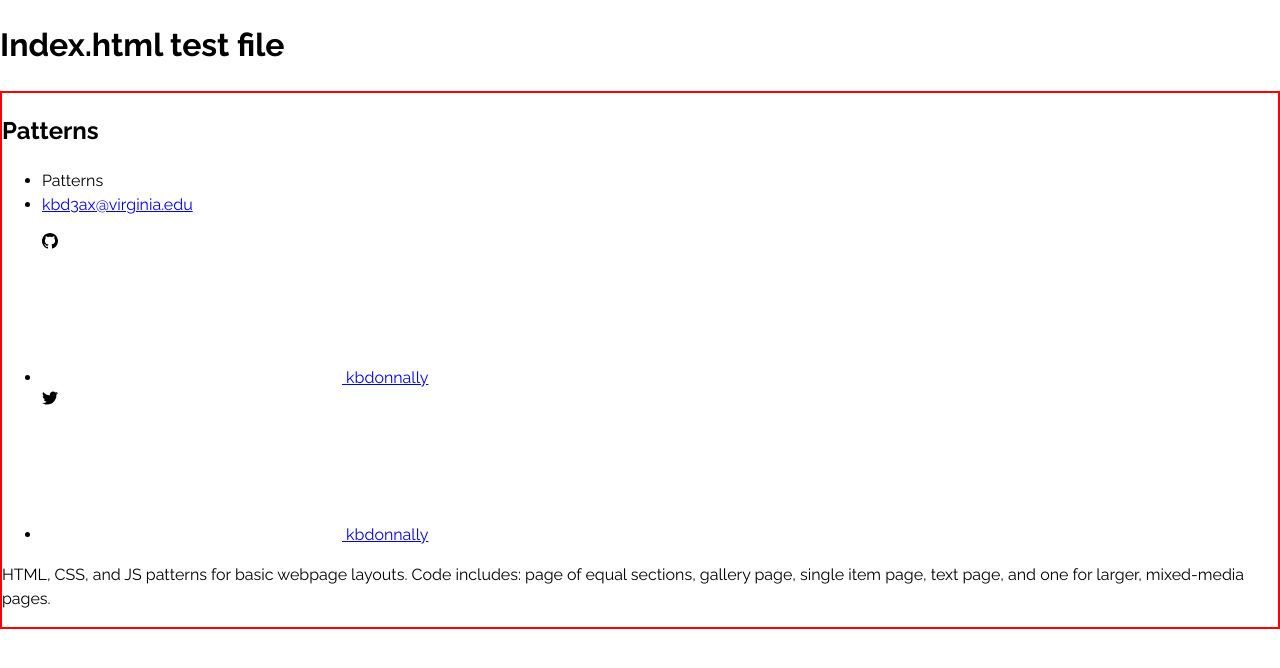
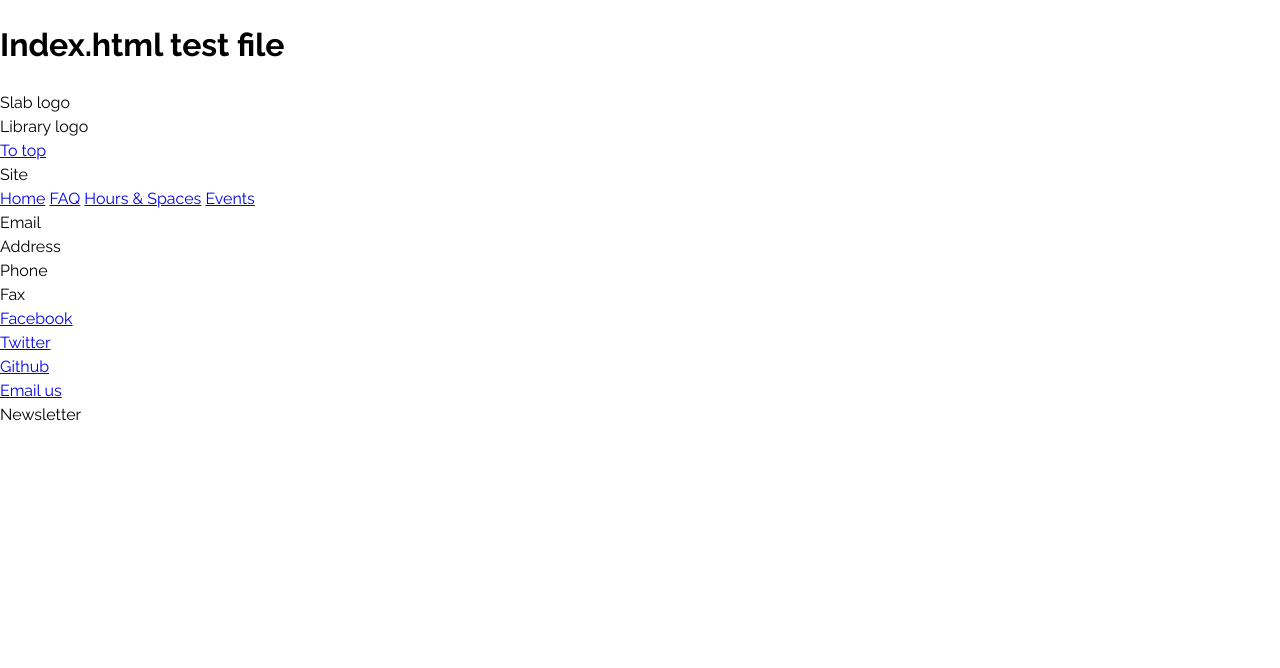
Before and after one commit to kbdonnally/patterns, a Jekyll site: the page built from index.html, in a window 1280 px wide. Shown: the top 668 px of the page. Built offline with Jekyll 4.4.1, drawn with Linux system fonts in a browser that asks for light colours; some web fonts are replaced.

Commit message:
Create dummy prototype of SLab footer
- Areas: icons, button to top, sitemap links, contacts, social media,
  & newsletter signups.

- None of the links 'n' stuff are actually filled in tho and no pics yet

```diff
--- a/_includes/footer.html
+++ b/_includes/footer.html
@@ -1,35 +1,45 @@
-<footer class="site-footer h-card">
-  <data class="u-url" href="{{ "/" | relative_url }}"></data>
+<footer class="footer-wrapper">
+  <div class="footer-main-grid">
 
-  <div class="wrapper">
+    <div class="footer__logos">
+      <div class="footer-logo__slab">Slab logo</div>
+      <div class="footer-logo__uva">Library logo</div>
+    </div>
 
-    <h2 class="footer-heading">{{ site.title | escape }}</h2>
+    <div class="footer__to-top">
+      <div class="footer-top__wrapper">
+        <a href="#top">To top</a>
+      </div>
+    </div>
 
-    <div class="footer-col-wrapper">
-      <div class="footer-col footer-col-1">
-        <ul class="contact-list">
-          <li class="p-name">
-            {%- if site.author -%}
-              {{ site.author | escape }}
-            {%- else -%}
-              {{ site.title | escape }}
-            {%- endif -%}
-            </li>
-            {%- if site.email -%}
-            <li><a class="u-email" href="mailto:{{ site.email }}">{{ site.email }}</a></li>
-            {%- endif -%}
-        </ul>
+    <div class="footer__sitemap">
+      <div class="footer-map__title">Site</div>
+      <div class="footer-map__links">
+        <a href="#">Home</a>
+        <a href="#">FAQ</a>
+        <a href="#">Hours & Spaces</a>
+        <a href="#">Events</a>
+    </div>
+
+    <div class="footer__contact">
+      <div class="footer-contact__email">Email</div>
+      <div class="footer-contact__address">Address</div>
+      <div class="footer-contact__phone">Phone</div>
+      <div class="footer-contact__fax">Fax</div>
+    </div>
+
+    <div class="footer__connect">
+      <div class="footer-connect__social">
+        <div class="footer-social__fb"><!-- insert SVG --><a href="#">Facebook</a></div>
+        <div class="footer-social__twitter"><!-- insert SVG --><a href="#">Twitter</a></div>
+        <div class="footer-social__gh"><!-- insert SVG --><a href="#">Github</a></div>
+        <div class="footer-social__email"><!-- insert SVG --><a href="#">Email us</a></div>
       </div>
-
-      <div class="footer-col footer-col-2">
-        {%- include social.html -%}
-      </div>
-
-      <div class="footer-col footer-col-3">
-        <p>{{- site.description | escape -}}</p>
+      <div class="footer-connect__news">
+        <div class="footer-news__title">Newsletter</div>
+        <div class="footer-news__modal"><!-- icon wrapped in JS trigger for newsletter modal to come up --></div>
       </div>
     </div>
 
   </div>
-
 </footer>
```
